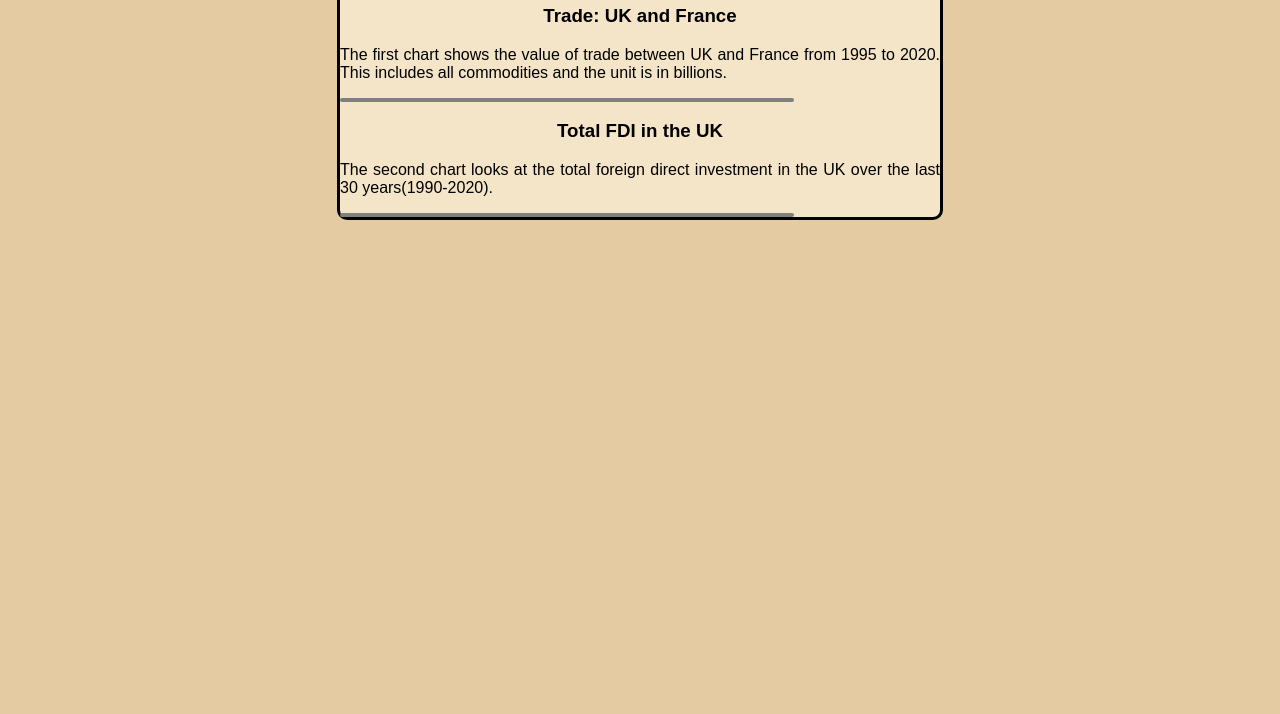
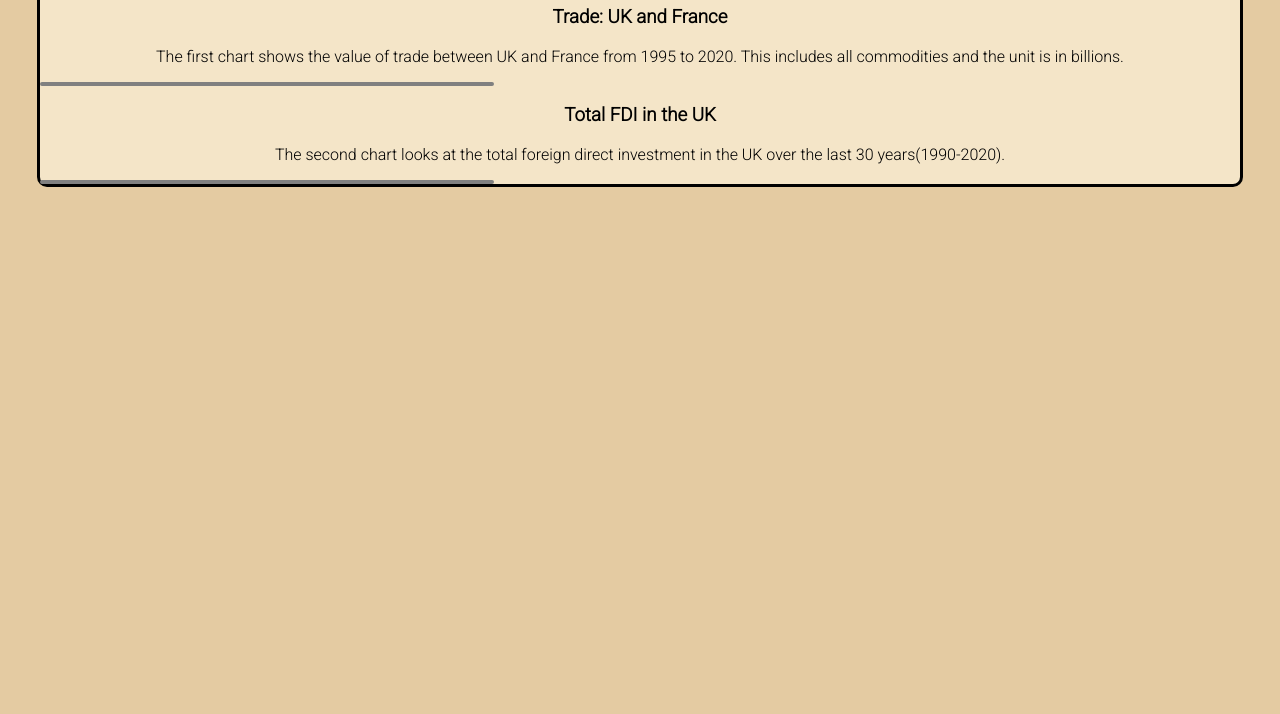
Before and after one commit to TingyaoWang/TingyaoWang.github.io, a plain HTML site: page index.html in a window 1280 px wide. Shown: the part 86-800 px from the top of the page. Drawn offline with Linux system fonts and the light colour scheme; a script that the page names is missing.

Commit message:
Update index3.css

```diff
--- a/index3.css
+++ b/index3.css
@@ -19,17 +19,17 @@ body{
 /* Choose the appearance of the tags, h1, h3 and p: */
 h1, h3{
     color:rgb(0, 0, 0);
-    font-family: 'Arial', sans-serif;
+    font-family: 'Roboto', sans-serif;
     text-align: center;
 }
 p{
     color:rgb(0, 0, 0);
-    font-family: 'Arial', sans-serif;
-    text-align: justify;
+    font-family: 'Roboto', sans-serif;
+    text-align: center;
 }
 .myWeek1{
     margin: auto;
-    max-width: 600px;
+    max-width: 1200px;
     background-color: rgb(244, 229, 200);
 
 
@@ -37,6 +37,7 @@ p{
     border-style: solid;
     border-radius: 10px;
     border-color: rgb(0, 0, 0);
+    text-align: center;
 }
 
 
```
